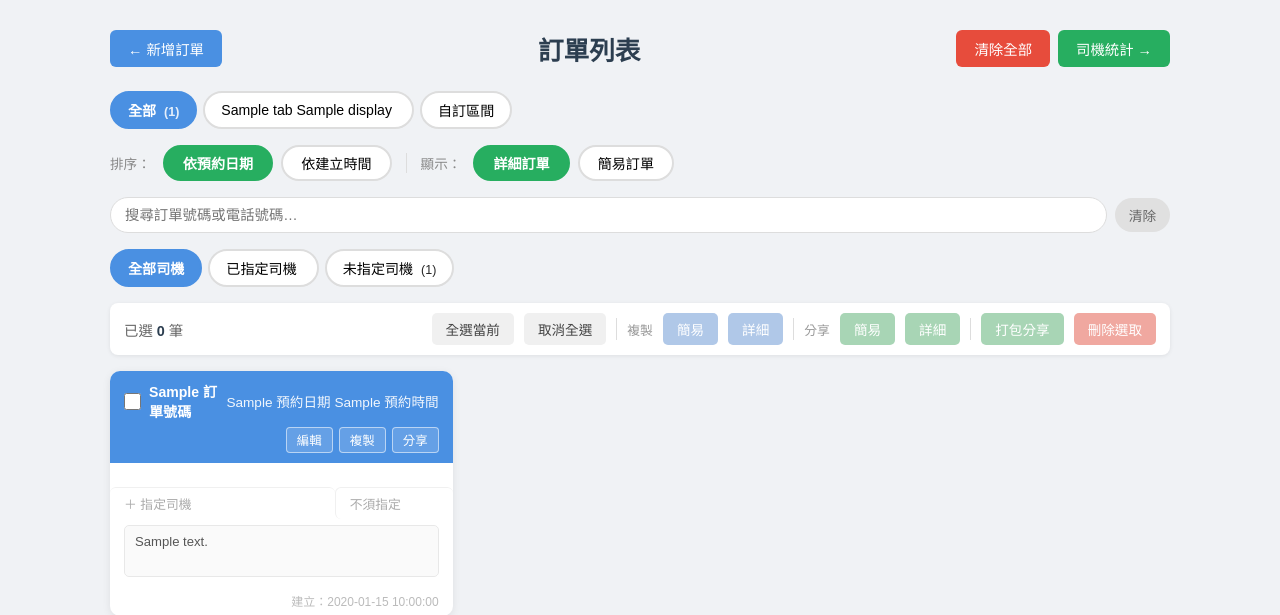
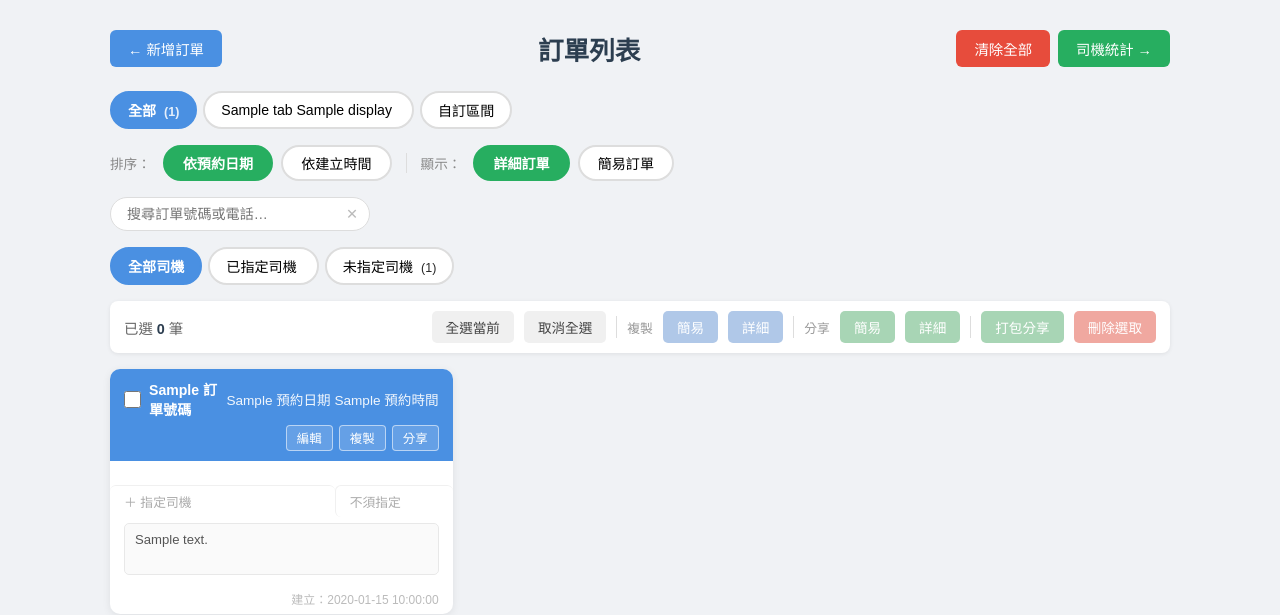
Before and after one commit to CKL141189/order, a Flask app: template templates/orders.html in a window 1280 px wide. Shown: the top 615 px of the page. Run offline with Flask 3, Linux system fonts and the light colour scheme; the template is opened without the code that fills it: most values are stand-ins (such as "Sample title", 1, 10 or a date in 2020); some libraries are stand-ins or nearby versions.

Commit message:
show parse success/fail counts on add page; compact search bar with inline clear
Co-Authored-By: Claude Sonnet 4.6 <noreply@anthropic.com>

```diff
--- a/app.py
+++ b/app.py
@@ -123,11 +123,14 @@ def parse_orders(raw_text):
             blocks[-1][1].append(line)
 
     orders = []
+    failed = []
     for fmt, block_lines in blocks:
         if fmt == "K":
             order = parse_order("".join(block_lines))
             if order:
                 orders.append(order)
+            else:
+                failed.append("\n".join(block_lines))
         else:
             text = " ".join(block_lines)
             m = re.match(r'^([BbKk]\d{10,})\s*(.*)', text, re.DOTALL)
@@ -135,7 +138,11 @@ def parse_orders(raw_text):
                 order = parse_b_order(m.group(1), m.group(2).strip())
                 if order:
                     orders.append(order)
-    return orders
+                else:
+                    failed.append("\n".join(block_lines))
+            else:
+                failed.append("\n".join(block_lines))
+    return orders, failed
 
 def order_sort_key(order):
     date_str = order.get("預約日期", "")
@@ -239,8 +246,8 @@ def clear_orders():
 @app.route("/api/parse", methods=["POST"])
 def api_parse():
     text = request.get_json(force=True).get("text", "")
-    orders = parse_orders(text)
-    return jsonify({"orders": orders})
+    orders, failed = parse_orders(text)
+    return jsonify({"orders": orders, "failed": failed})
 
 @app.route("/api/add_orders", methods=["POST"])
 def api_add_orders():
--- a/templates/orders.html
+++ b/templates/orders.html
@@ -83,17 +83,22 @@ body { font-family: "Microsoft JhengHei", Arial, sans-serif; background: #f0f2f5
 .card-created { font-size: 0.75rem; color: #bbb; padding: 3px 14px 7px; text-align: right; }
 
 /* Search bar */
-.search-bar { display: flex; align-items: center; gap: 8px; margin-bottom: 16px; }
-.search-bar input {
-  flex: 1; padding: 9px 14px; border: 1px solid #ddd; border-radius: 20px;
-  font-size: 0.9rem; font-family: inherit; background: #fff;
+.search-bar { margin-bottom: 16px; }
+.search-input-wrap {
+  position: relative; display: inline-flex; align-items: center;
+  width: 260px; max-width: 100%;
 }
-.search-bar input:focus { outline: none; border-color: #4a90e2; }
+.search-input-wrap input {
+  width: 100%; padding: 8px 32px 8px 16px; border: 1px solid #ddd; border-radius: 20px;
+  font-size: 0.88rem; font-family: inherit; background: #fff;
+}
+.search-input-wrap input:focus { outline: none; border-color: #4a90e2; }
 .btn-search-clear {
-  padding: 7px 14px; border: none; border-radius: 20px;
-  background: #e0e0e0; color: #666; cursor: pointer; font-size: 0.85rem; font-family: inherit;
+  position: absolute; right: 12px;
+  border: none; background: none; color: #bbb; cursor: pointer;
+  font-size: 0.9rem; padding: 0; line-height: 1; font-family: inherit;
 }
-.btn-search-clear:hover { background: #c8c8c8; }
+.btn-search-clear:hover { color: #555; }
 
 /* Grid */
 .order-grid { display: grid; grid-template-columns: repeat(auto-fill, minmax(310px, 1fr)); gap: 16px; }
@@ -345,8 +350,10 @@ button { padding: 9px 22px; border: none; border-radius: 6px; cursor: pointer; f
 
   <!-- Search -->
   <div class="search-bar">
-    <input type="text" id="searchInput" placeholder="搜尋訂單號碼或電話號碼…" oninput="applyFilters()">
-    <button class="btn-search-clear" onclick="clearSearch()">清除</button>
+    <div class="search-input-wrap">
+      <input type="text" id="searchInput" placeholder="搜尋訂單號碼或電話…" oninput="applyFilters()">
+      <button class="btn-search-clear" onclick="clearSearch()">✕</button>
+    </div>
   </div>
 
   <!-- Driver Filter -->
```
Also changed, not shown: templates/index.html (+63 -12 lines).
